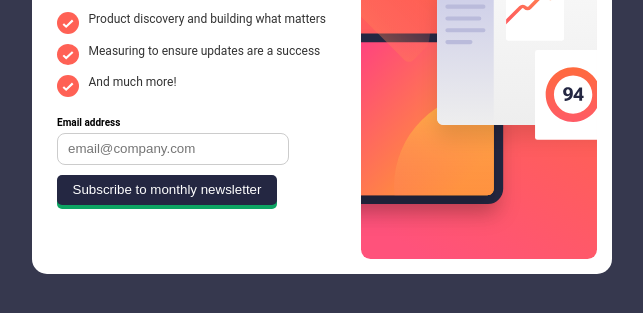
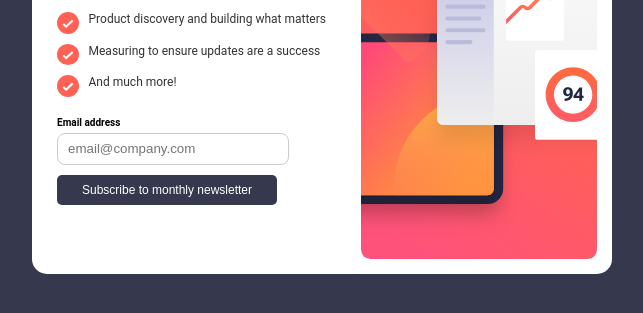
Before and after one commit to Frankmona/Newsletter-sign-up-form-with-success-message, a plain HTML site: page index.html in a window 1280 px wide. Shown: the part 201-514 px from the top of the page, without its empty margins (318-961 px from the left). Drawn offline with Linux system fonts and the light colour scheme.

Commit message:
updated button tag

```diff
--- a/style.css
+++ b/style.css
@@ -90,16 +90,17 @@ input:focus {
 .btn{
     width: 220px;
     height: 30px;
-    background-color: hsl(234, 29%, 20%);
+    background-color: hsl(235, 18%, 26%);
     border: 0;
     border-radius: 5px;
     font-family: 'Poppins', sans-serif;
+    font-size: 12px;
     color: white;
-    box-shadow: 0px 4px 0px 0px hsl(154, 85%, 35%);
     cursor: pointer;
     margin-top: 10px;
 }
 
 .btn:hover{
-    background: linear-gradient(to right, #ff0000, #00ff00);
+    background: linear-gradient(to left, hsl(4, 100%, 67%), hsl(4, 58%, 68%));
+    box-shadow: 0px 4px 12px 0px hsl(4, 39%, 56%);
 }
```
